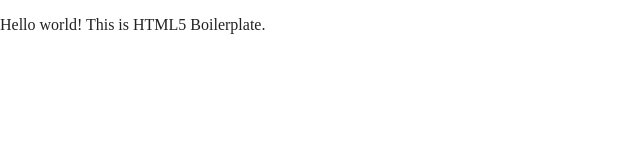
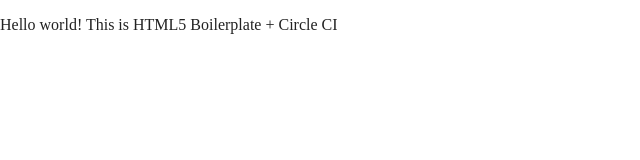
Before and after one commit to egovelox/circle_test, a website built with Parcel: page index.html in a window 1280 px wide. Shown: the full height of the page, 0-640 px from the left. Built offline with nearby package versions, Linux system fonts and the light colour scheme.

Commit message:
change index.html

```diff
--- a/index.html
+++ b/index.html
@@ -25,7 +25,7 @@
 <body>
 
   <!-- Add your site or application content here -->
-  <p>Hello world! This is HTML5 Boilerplate.</p>
+  <p>Hello world! This is HTML5 Boilerplate + Circle CI</p>
   <script src="js/vendor/modernizr-3.11.2.min.js"></script>
   <script src="js/plugins.js"></script>
   <script src="js/main.js"></script>
```
